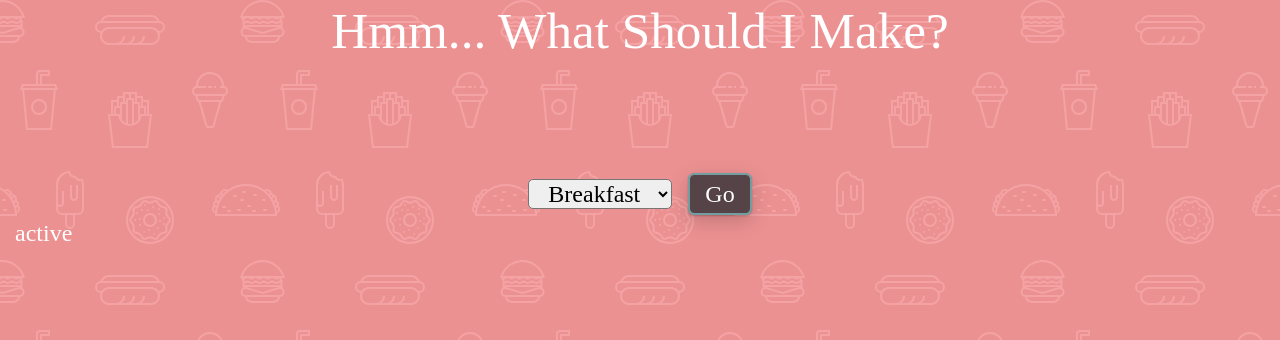
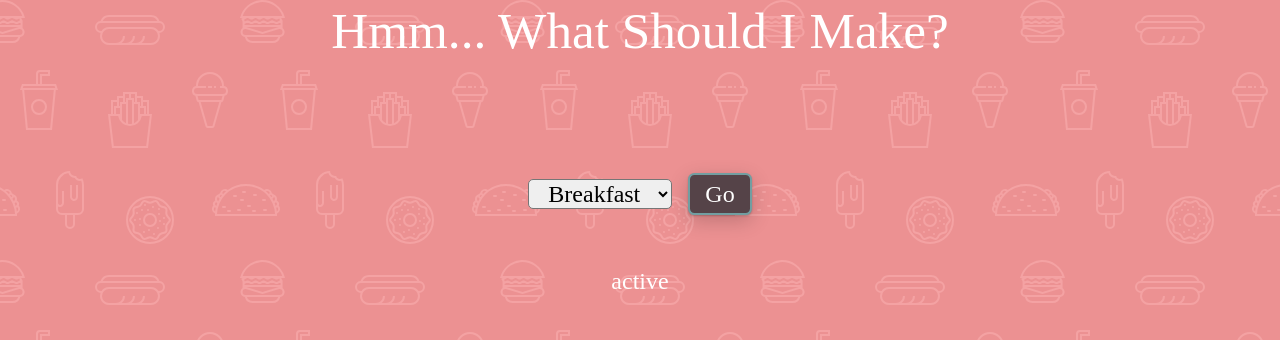
Before and after one commit to pbrahmac/food-selector, a Flask app: template app/templates/index.html in a window 1280 px wide. Shown: the top 340 px of the page. Run offline with Flask 2, Linux system fonts and the light colour scheme; the template is opened without the code that fills it: values that come from a table or form of the project are taken from there, most other values are stand-ins (such as "Sample title", 1, 10 or a date in 2020); parts of the project's set-up code (start-up, migrations or seed data) failed here and were passed over; some libraries are stand-ins or nearby versions.

Commit message:
Centered food output

```diff
--- a/app/templates/index.html
+++ b/app/templates/index.html
@@ -12,9 +12,9 @@
             <div class="w-100 d-inline d-md-none"></div>
             {{ form.submit(class_="col-auto col-md-auto", id="submitButton") }}
         </form>
-        <div class="row align-items-center justify-content-center" id="row3"> <!-- row 3 -->
+        <div class="row align-items-center justify-content-center mt-4" id="row3"> <!-- row 3 -->
             <div class="col-12"> <!-- row 3 col 1 -->
-                <p>{{ fp.printStatement(form.mealtime.data) }}</p>
+                <p style="text-align:center;">{{ fp.printStatement(form.mealtime.data) }}</p>
             </div>
         </div>
     </div>
```
